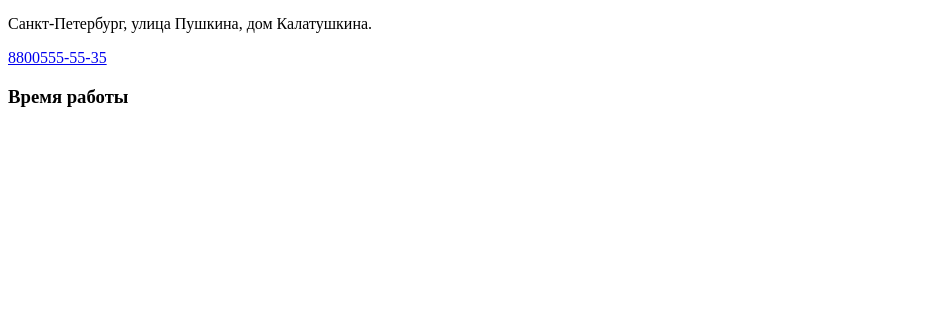
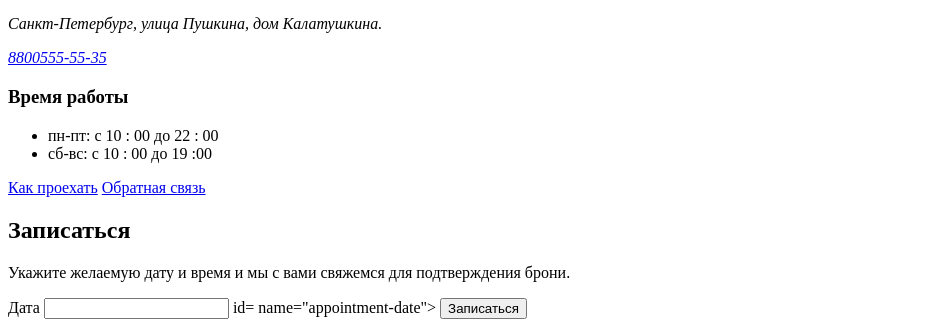
Before and after one commit to nik31885/honda31885, a plain HTML site: page index.html in a window 1280 px wide. Shown: the part 860-1187 px from the top of the page, without its empty margins (0-945 px from the left). Before the commit the page ends 987 px from the top, so only its background shows below. Drawn offline with Linux system fonts and the light colour scheme.

Commit message:
Add files via upload
добавление кнопок даты и время

```diff
--- a/index.html
+++ b/index.html
@@ -129,14 +129,31 @@ input[type="radio"].visually-hidden {
   <section class="contacss">
     <h2 class="contacts-title">Контакты</h2>
     <h3 class="contacts-subtitle">Барбершоп Бородинский</h3>
+    <address class="conacts-address">
+
+
 
     <p class="contacts-adres-text">Санкт-Петербург, улица Пушкина, дом Калатушкина.</p>
 <a class="conacts-phone" href="tel.88000555535">8800555-55-35</a>
+</address>
 <h3 class="contacts-subtitle">Время работы</h3>
+<ul class="conacts-schedule">
+  <li class="contacts-schedule-item">пн-пт: с 10 : 00 до 22 : 00</li>
+  <li class="contacts-schedule-item">сб-вс: c 10 : 00 до 19 :00</li>
+</ul>
+<a class="button" href="#">Как проехать</a>
+<a class="button button-feedback" href="#">Обратная связь</a>
+</section>
+<section class="appointment">
+  <h2 class="appointment-title">Записаться</h2>
+  <p>Укажите желаемую дату и время и мы с вами свяжемся для подтверждения брони.</p>
+<form class="appointment-form" action="https://echo.htmlacademy.ru/" method="post">
+  <label for="appaointment-date">Дата</label>
+  <input type="text"> id= name="appointment-date">
+  <button class="button" type="submit">Записаться</button>
 
-
-  </section>
-
+</form>
+</section>
 
 </main>
 
```
